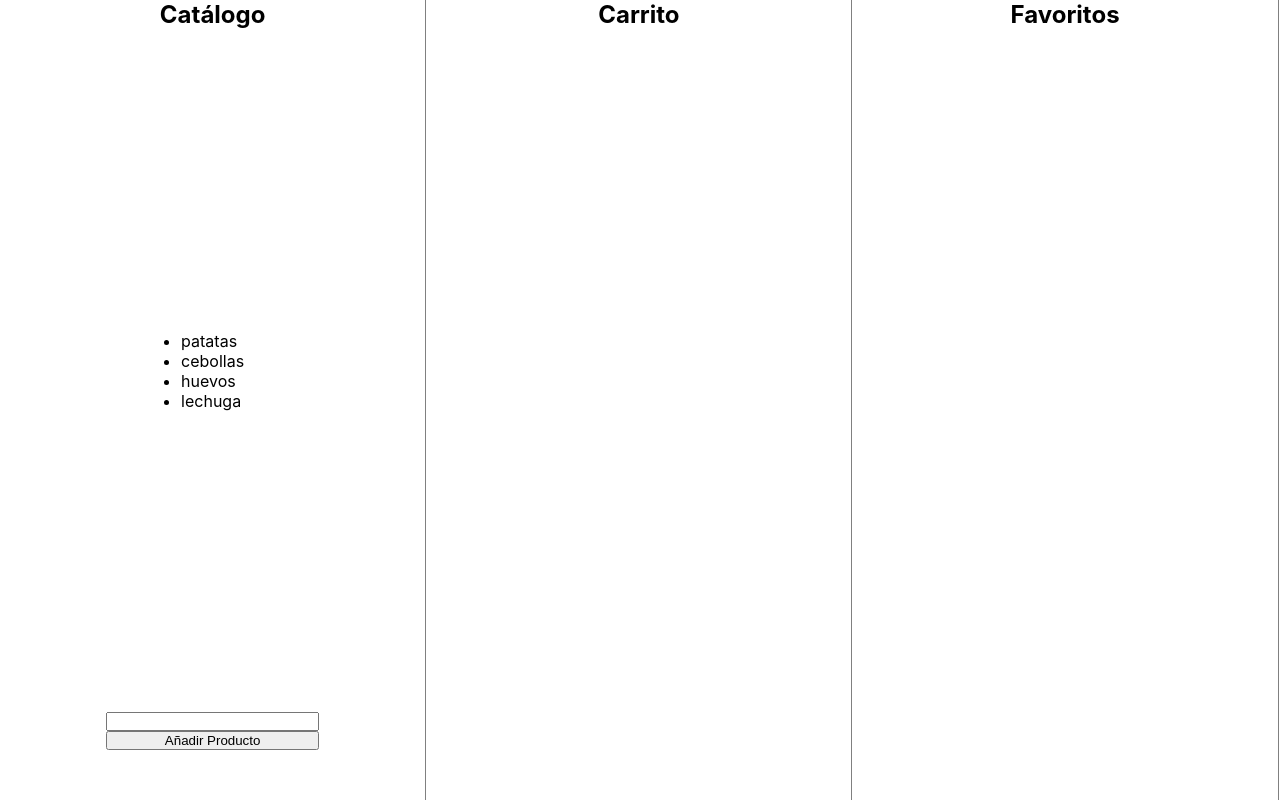
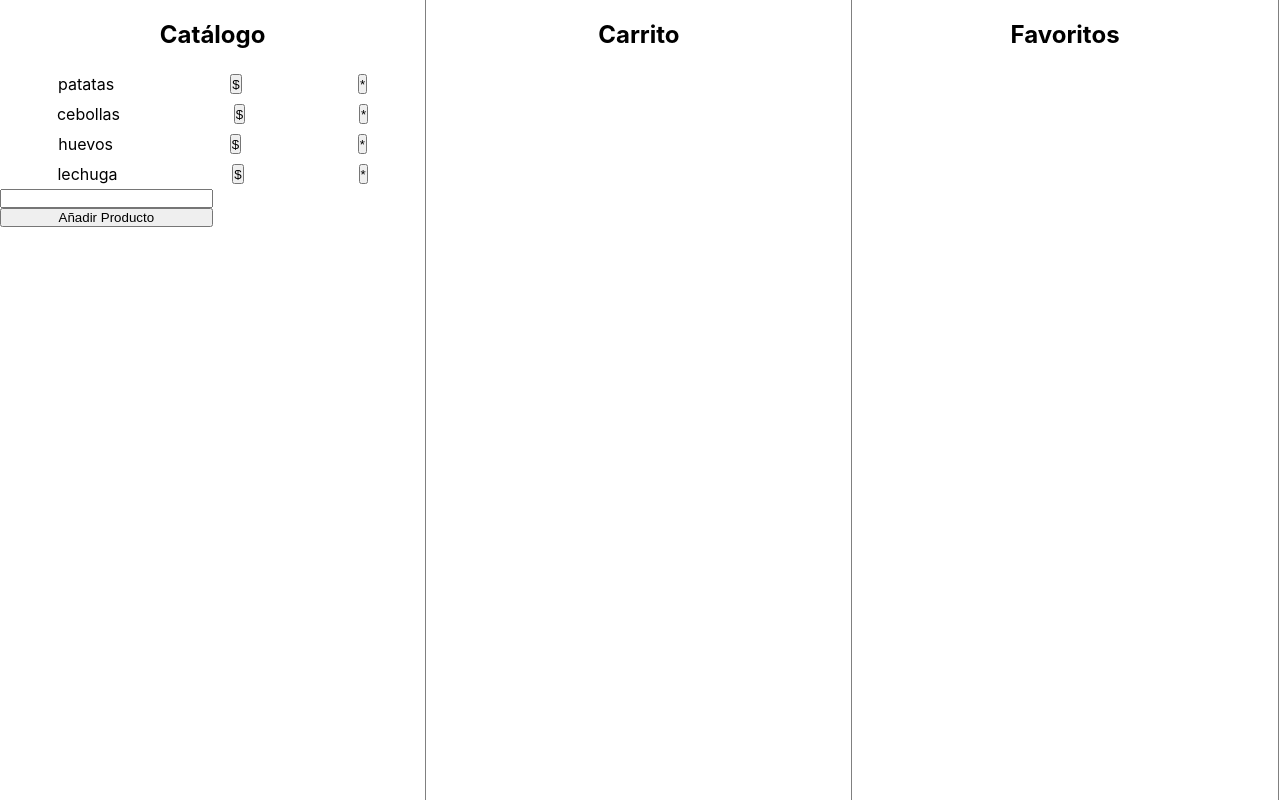
Before and after one commit to mariviru/tienda-redux, a React (Create React App) app: page / in a window 1280 px wide. Built offline with nearby package versions, Linux system fonts and the light colour scheme.

Commit message:
add buttons

```diff
--- a/src/App.css
+++ b/src/App.css
@@ -18,12 +18,11 @@
 .section__product {
   display: flex;
   flex-direction: column;
-  align-items: center;
-  justify-content: space-between;
 }
 
 .section__title {
   text-align: center;
+  margin: 20px 0;
 }
 
 .product__form {
@@ -32,3 +31,15 @@
   flex-direction: column;
   margin-bottom: 50px;
 }
+
+.product__list {
+  list-style: none;
+  display: flex;
+  flex-direction: column;
+}
+
+.product__element {
+  padding: 5px 0;
+  display: flex;
+  justify-content: space-around;
+}
--- a/src/components/ProductList.js
+++ b/src/components/ProductList.js
@@ -8,11 +8,14 @@ class ProductList extends Component {
     console.log('productList', this.props)
     return (
       <section className="section__container section__product">
-        <h2>Catálogo</h2>
+        <h2 className="section__title">Catálogo</h2>
         <ul className="product__list">
         {this.props.productList.map((product, index) => {
           return (
-            <li key={index} className="product__element">{product}</li>
+            <li key={index} className="product__element">{product}
+              <button type="submit">$</button>
+              <button type="submit">*</button>
+            </li>
           )
         })}
         </ul>
```
